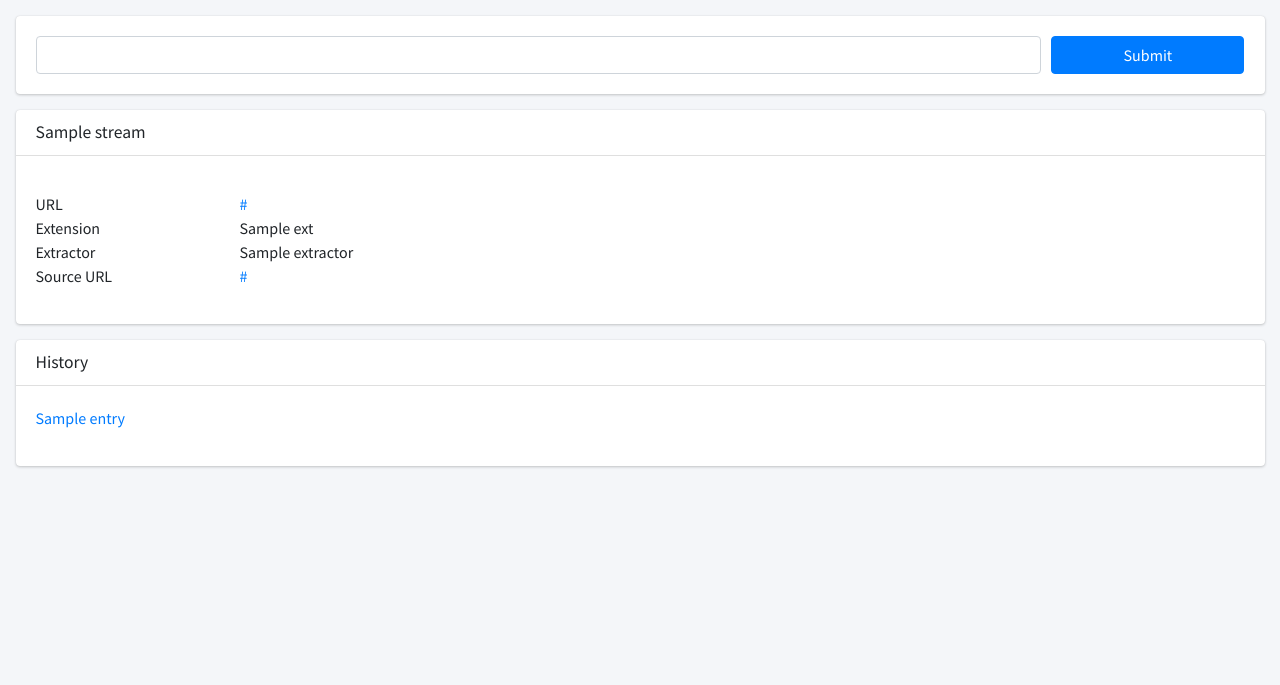
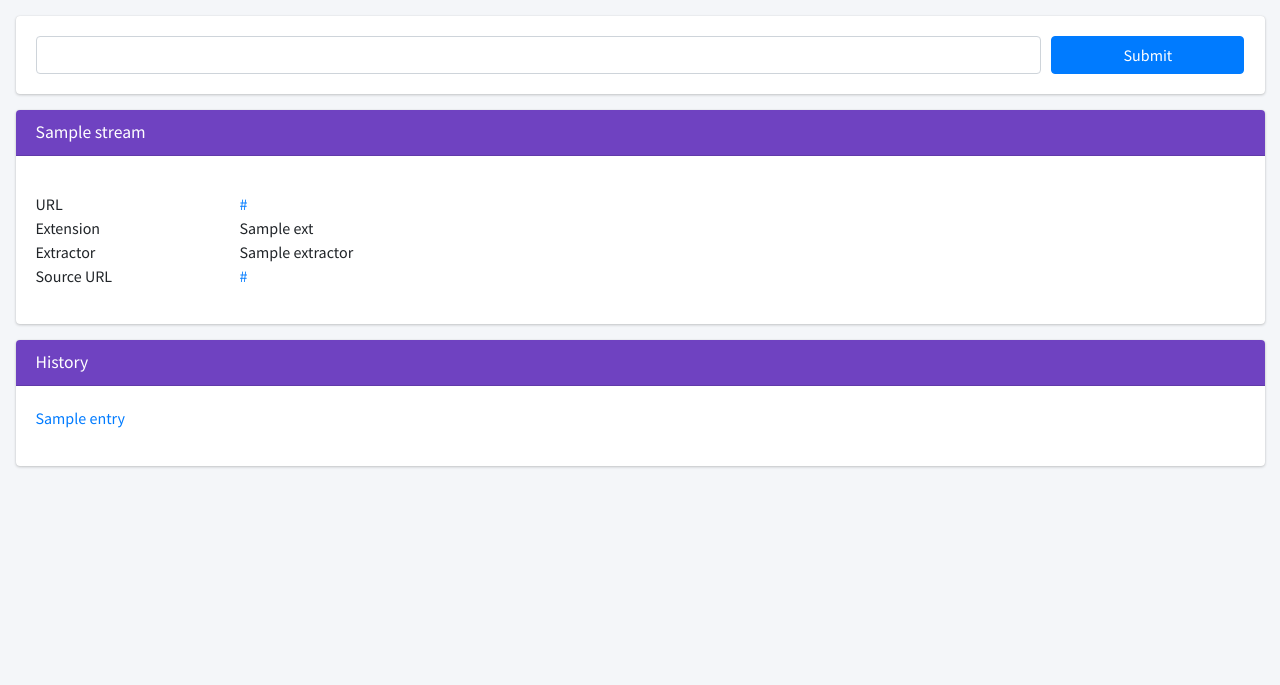
Before and after one commit to mavarazo/xstreamly, a Flask app: template app/templates/index.html in a window 1280 px wide. Shown: the top 685 px of the page. Run offline with Flask 2, Linux system fonts and the light colour scheme; the template is opened without the code that fills it: most values are stand-ins (such as "Sample title", 1, 10 or a date in 2020); some libraries are stand-ins or nearby versions.

Commit message:
!!! Card-Colors

```diff
--- a/app/templates/index.html
+++ b/app/templates/index.html
@@ -20,7 +20,7 @@
                 <div class="container-fluid">
                     <div class="row">
                         <div class="col">
-                            <div class="card mt-3 mb-3">
+                            <div class="card mt-3 mb-3 card-purple">
                                 <div class="card-body">
                                     <form class="form" action="{{ url_for('index') }}" method="POST">
                                         <div class="form-row">
@@ -40,7 +40,7 @@
                     {% if stream %}
                     <div class="row">
                         <div class="col">
-                            <div class="card mb-3">
+                            <div class="card mb-3 card-purple">
                                 <div class="card-header">
                                     <h5 class="card-title">{{ stream.title }}</h5>
                                 </div>
@@ -92,7 +92,7 @@
                     {% if history %}
                     <div class="row">
                         <div class="col">
-                            <div class="card mb-3">
+                            <div class="card mb-3 card-purple">
                                 <div class="card-header">
                                     <h5 class="card-title">History</h5>
                                 </div>
```
